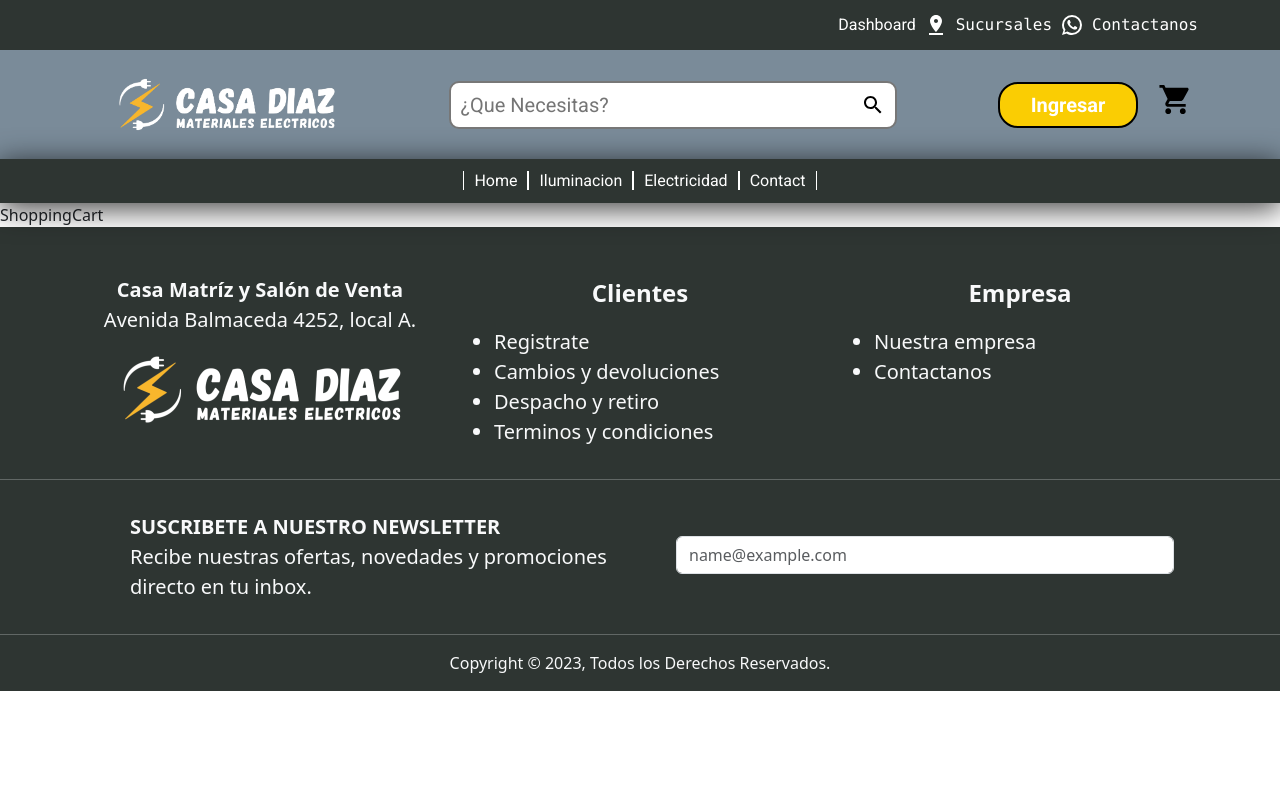
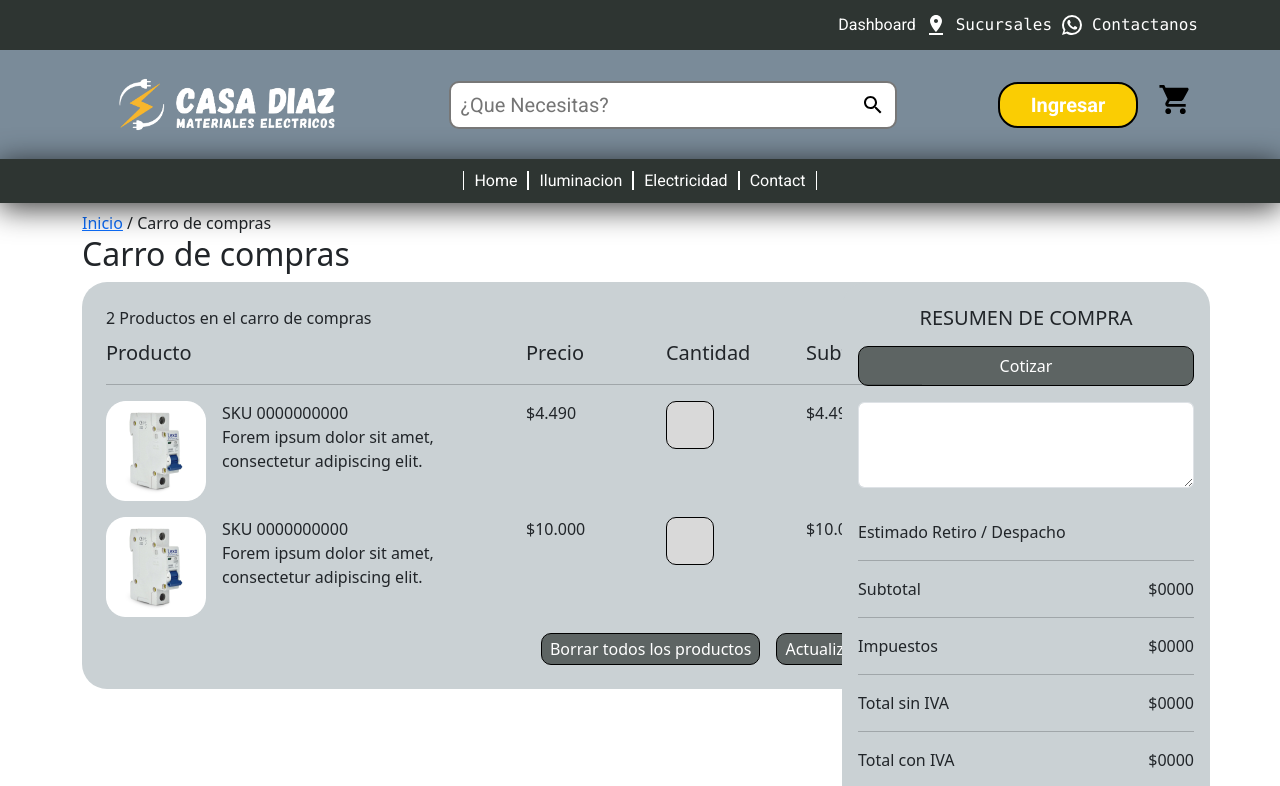
Before and after one commit to gatowaton/Casa-Diaz-Project, a React (Create React App) app: page /carrito in a window 1280 px wide. Shown: the top 786 px of the page. Built offline with nearby package versions, Linux system fonts and the light colour scheme.

Commit message:
vista carrito

```diff
--- a/src/pages/shoppingCart/ShoppingCart.css
+++ b/src/pages/shoppingCart/ShoppingCart.css
@@ -0,0 +1,43 @@
+.box-cart {
+   background-color: #cad1d4;
+   width: 54rem;
+   height: auto;
+   border-radius: 25px;
+   padding: 1.5em;
+}
+.box-cart-result {
+   background-color: #cad1d4;
+   width: 23rem;
+
+   border-radius: 25px;
+   padding-bottom: 1em;
+}
+.product-quantity input {
+   width: 3rem;
+   height: 3rem;
+   align-items: center;
+   text-align: center;
+   border-radius: 10px;
+   border: none;
+   background-color: #d9d9d9;
+   font-size: 1.2em;
+   border: solid 0.1px;
+}
+.btn-cart-delete,
+.btn-cart-act {
+   background-color: #5d6463;
+   color: white;
+   border-radius: 10px;
+   border: solid 1px black;
+   height: 2rem;
+}
+
+.btn-cotizar,
+.btn-pay {
+   background-color: #5d6463;
+   color: white;
+   border-radius: 10px;
+   border: solid 1px black;
+   height: 2.5rem;
+   width: 100%;
+}
--- a/src/pages/shoppingCart/ShoppingCart.jsx
+++ b/src/pages/shoppingCart/ShoppingCart.jsx
@@ -1,8 +1,118 @@
 import React from "react";
+import { Link } from "react-router-dom";
 import "./ShoppingCart.css";
+import imgCarrito from "../../img/productcarrito.png";
 
 const ShoppingCart = () => {
-   return <div>ShoppingCart</div>;
+   return (
+      <div className="container">
+         <div className="pt-2">
+            <Link to="/">Inicio</Link> / Carro de compras
+         </div>
+         <h2>Carro de compras</h2>
+         <div className="row pb-5">
+            <div className="col-8">
+               <div className="box-cart">
+                  <div>2 Productos en el carro de compras</div>
+                  <div className="tabla-cart">
+                     <div class="product-list">
+                        <div className="product-tittle row pt-2">
+                           <div className="product-item-tittle col-6 fs-5">Producto</div>
+                           <div class="product-price-tittle col-2 fs-5">Precio</div>
+                           <div class="product-quantity-tittle col-2 fs-5">Cantidad</div>
+                           <div class="product-subtotal col-2 fs-5">Subtotal</div>
+                        </div>
+                        <hr className=""></hr>
+                        <div class="product-item row pb-3">
+                           <div class="product-image-description col-6">
+                              <div className="d-flex">
+                                 <div className="product-image">
+                                    <img src={imgCarrito} alt="Imagen del producto" />
+                                 </div>
+                                 <div class="product-description ps-3">
+                                    <span>SKU 0000000000</span>
+                                    <p>Forem ipsum dolor sit amet, consectetur adipiscing elit.</p>
+                                 </div>
+                              </div>
+                           </div>
+
+                           <div class="product-price col-2">
+                              <p>$4.490</p>
+                           </div>
+                           <div class="product-quantity col-2">
+                              <input type="number" />
+                           </div>
+                           <div class="product-subtotal col-2">
+                              <p>$4.490</p>
+                           </div>
+                        </div>
+                        <div class="product-item row pb-3">
+                           <div class="product-image-description col-6">
+                              <div className="d-flex">
+                                 <div className="product-image">
+                                    <img src={imgCarrito} alt="Imagen del producto" />
+                                 </div>
+                                 <div class="product-description ps-3">
+                                    <span>SKU 0000000000</span>
+                                    <p>Forem ipsum dolor sit amet, consectetur adipiscing elit.</p>
+                                 </div>
+                              </div>
+                           </div>
+
+                           <div class="product-price col-2">
+                              <p>$10.000</p>
+                           </div>
+                           <div class="product-quantity col-2">
+                              <input type="text" />
+                           </div>
+                           <div class="product-subtotal col-2">
+                              <p>$10.000</p>
+                           </div>
+                        </div>
+                     </div>
+                  </div>
+                  <div className="d-flex justify-content-end gap-3 ">
+                     <button className="btn-cart-delete px-2">Borrar todos los productos</button>
+                     <button className="btn-cart-act px-2">Actualizar carrito</button>
+                  </div>
+               </div>
+            </div>
+            <div className="col-4 text-center">
+               <div className="box-cart-result p-3">
+                  <h5 className="p-2">RESUMEN DE COMPRA</h5>
+                  <button className="btn-cotizar">Cotizar</button>
+                  <div class="mb-3 py-3">
+                     <textarea class="form-control" id="exampleFormControlTextarea1" rows="3"></textarea>
+                  </div>
+                  <div className="text-start">
+                     <div className="">Estimado Retiro / Despacho</div>
+                     <hr></hr>
+                     <div className="d-flex justify-content-between">
+                        <div className="">Subtotal</div>
+                        <div className="">$0000</div>
+                     </div>
+                     <hr></hr>
+                     <div className="d-flex justify-content-between">
+                        <div className="">Impuestos</div>
+                        <div className="">$0000</div>
+                     </div>
+                     <hr className=""></hr>
+                     <div className="d-flex justify-content-between">
+                        <div className="">Total sin IVA</div>
+                        <div className="">$0000</div>
+                     </div>
+                     <hr></hr>
+                     <div className="d-flex justify-content-between pb-3">
+                        <div className="">Total con IVA</div>
+                        <div className="">$0000</div>
+                     </div>
+                  </div>
+                  <button className="btn-pay ">Continuar al pago</button>
+               </div>
+            </div>
+         </div>
+      </div>
+   );
 };
 
 export default ShoppingCart;
```
Also changed, not shown: src/img/productcarrito.png (added).
